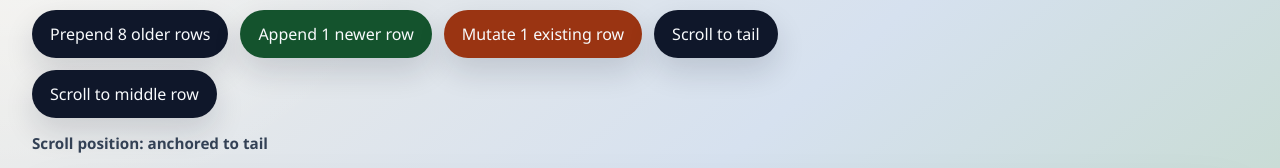
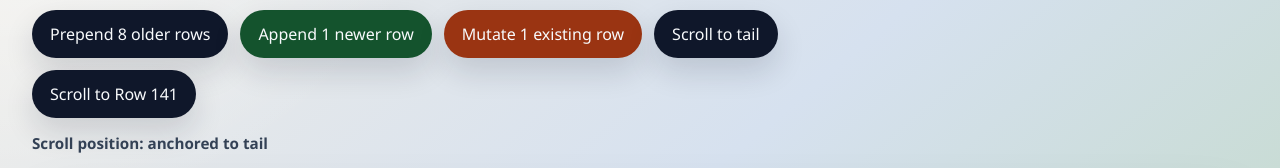
Before and after one commit to warrenfalk/react-bottom-anchored-list, a React (Vite) app: page / in a window 1280 px wide. Shown: the part 262-430 px from the top of the page. Built offline with nearby package versions, Linux system fonts and the light colour scheme.

Commit message:
improve demo

```diff
--- a/src/App.tsx
+++ b/src/App.tsx
@@ -42,6 +42,8 @@ export default function App() {
     INITIAL_NEWER_SEQUENCE,
   );
   const [anchoredToEnd, setAnchoredToEnd] = useState(true);
+  const middleIndex = Math.floor(messages.length / 2);
+  const middleMessage = messages[middleIndex];
 
   const prependOlder = () => {
     const olderCount = 8;
@@ -86,7 +88,7 @@ export default function App() {
   };
 
   const scrollToMiddleRow = () => {
-    listRef.current?.scrollToItem(Math.floor(messages.length / 2));
+    listRef.current?.scrollToItem(middleIndex);
   };
 
   return (
@@ -114,7 +116,7 @@ export default function App() {
             Scroll to tail
           </button>
           <button type="button" onClick={scrollToMiddleRow}>
-            Scroll to middle row
+            {middleMessage ? `Scroll to ${middleMessage.label}` : 'Scroll to middle row'}
           </button>
         </div>
         <p className="position-status">
```
Also changed, not shown: 1 other file (tests, documents, lock files or other folders).
